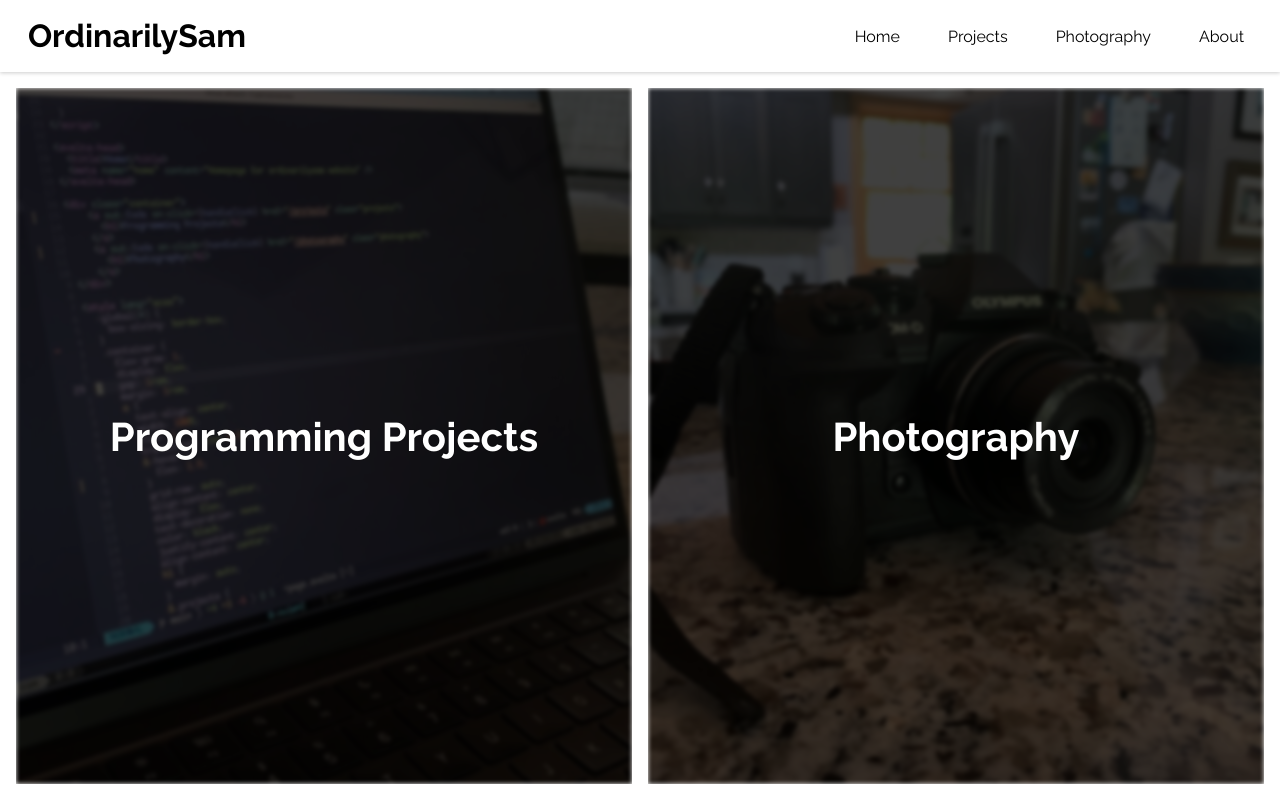
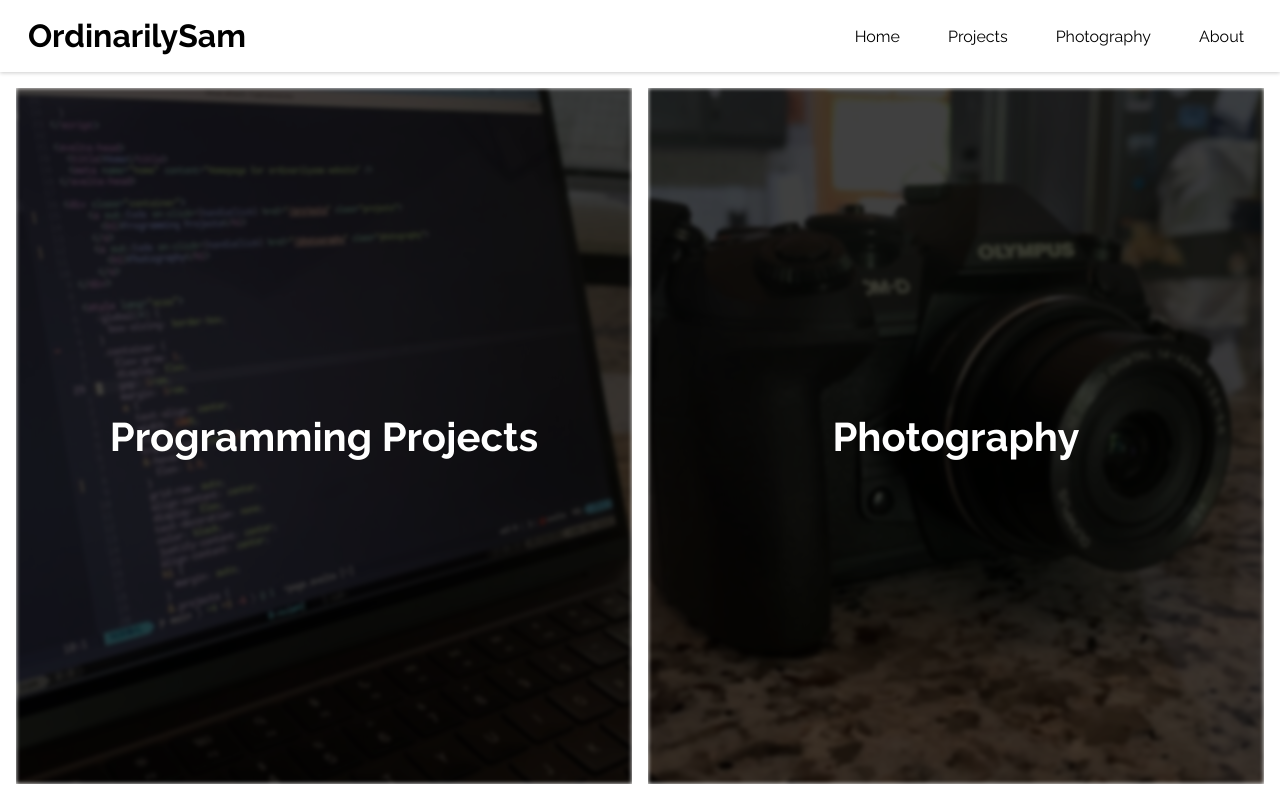
Before and after one commit to OrdinarilySam/personal-site, a SvelteKit app: page / in a window 1280 px wide. Built offline with nearby package versions, Linux system fonts and the light colour scheme.

Commit message:
changed image fill style

```diff
--- a/src/routes/+page.svelte
+++ b/src/routes/+page.svelte
@@ -24,11 +24,13 @@
 
 <style lang="scss">
     .container {
-    flex-grow: 1;
     display: flex;
     gap: 1rem;
     margin: 1rem;
+        flex-grow: 1;
     div {
+      flex-grow: 1;
+        height: 100%;
       width: 100%;
       flex: 1;
       transition: flex 0.5s;
@@ -70,7 +72,6 @@
         filter: blur(2px) brightness(25%);
         &.photography-img{
           background-image: url("$lib/images/Photography.jpeg");
-          background-size: cover;
         }
         &.projects-img{
           background-image: url("$lib/images/Projects.jpeg");
```
